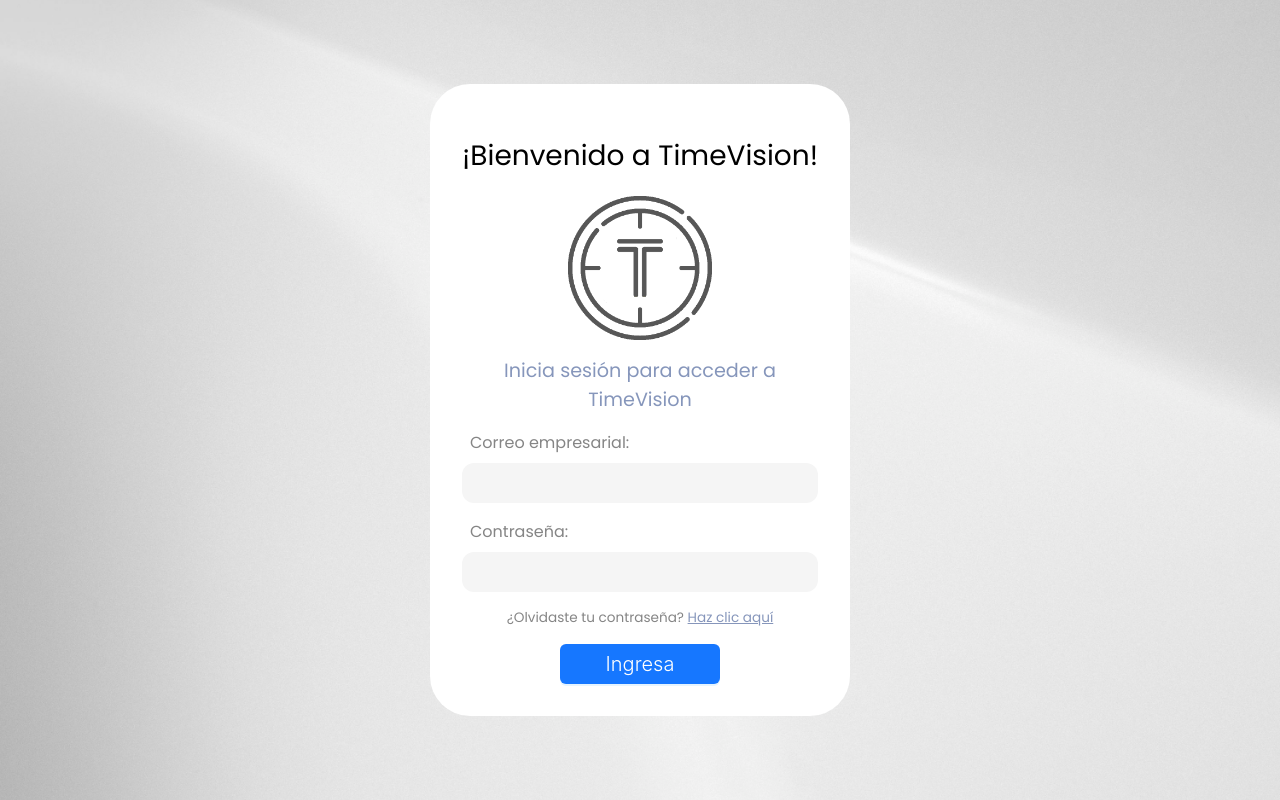
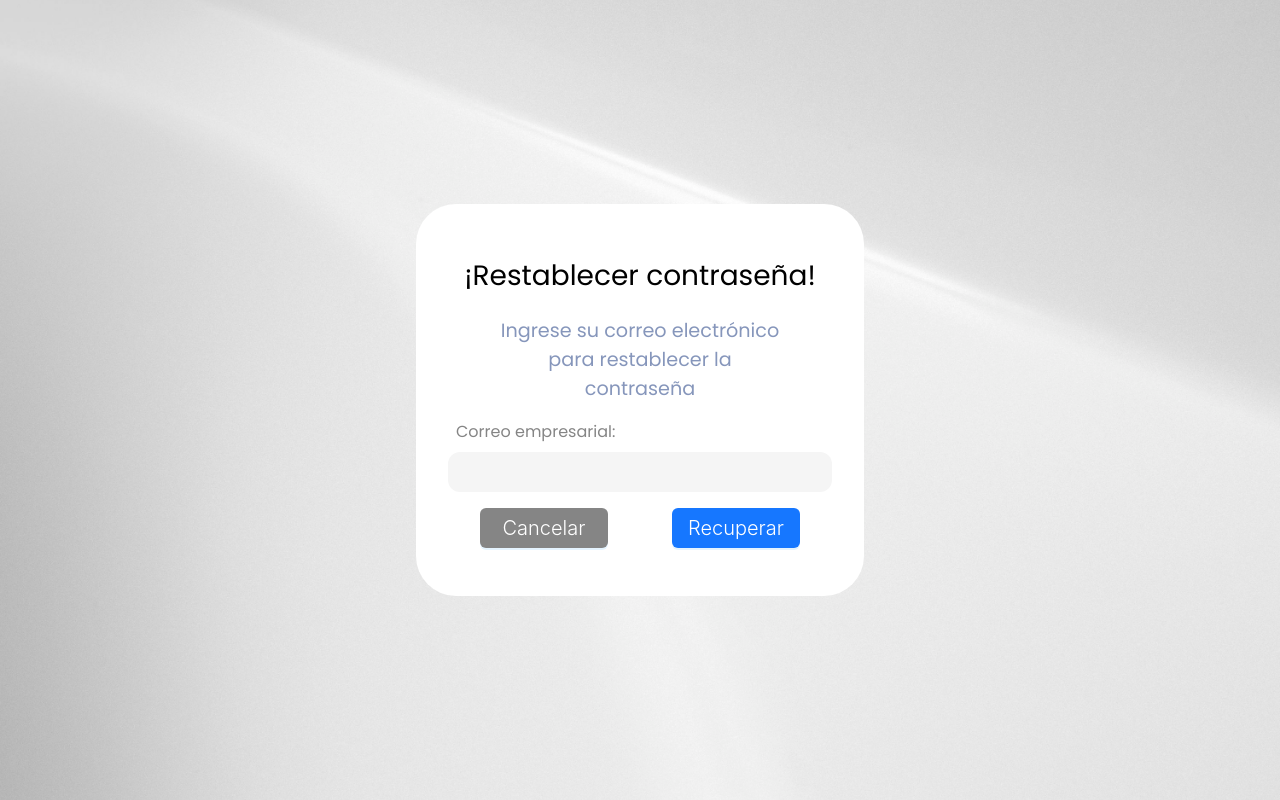
Before and after one commit to Girveos/TimeVision-frontend-web, a React (Create React App) app: page / in a window 1280 px wide. Built offline with nearby package versions, Linux system fonts and the light colour scheme.

Commit message:
Creación de interfaz para la recuperación de contraseña

```diff
--- a/src/App.js
+++ b/src/App.js
@@ -1,10 +1,11 @@
 import './App.css';
-import Login from './components/login/Login'
+/* import Login from './components/login/Login' */
+import ChangePassword from './components/screens/changePassword/ChangePassword'
 
 
 function App() {
   return (
-    <Login/>
+    <ChangePassword/>
   );
 }
 
--- /dev/null
+++ b/src/components/screens/changePassword/ChangePassword.css
@@ -0,0 +1,115 @@
+@import url('https://fonts.googleapis.com/css2?family=Poppins:wght@400;700&display=swap');
+
+.ChangePasswordScreen {
+    position: relative;
+    width: 100%;
+    height: 100vh;
+    display: flex;
+    align-items: center;
+    justify-content: center;
+    overflow: auto;
+}
+
+.LoginBackground {
+    position: absolute;
+    top: 0;
+    left: 0;
+    right: 0;
+    bottom: 0;
+    background-image: url('../../../assets/fondoLogin.jpeg');
+    background-size: cover;
+    background-position: center;
+}
+
+.LoginCard {
+    background-color: white;
+    flex-direction: column;
+    padding: 4vh;
+    z-index: 1;
+    border-radius: 5vh;
+    font-family: 'Poppins';
+    margin-right: 2vh;
+    margin-left: 2vh;
+    display: flex;
+    align-items: center;
+    justify-content: center;
+}
+
+.LoginContent {
+
+    display: flex;
+    flex-direction: column;
+    align-items: center;
+    justify-content: center;
+
+    h1 {
+        text-align: center;
+        font-weight: 100;
+        font-size: 3.5vh;
+    }
+
+    h2 {
+        width: 35vh;
+        text-align: center;
+        font-weight: 100;
+        color: #8696BB;
+        font-size: 2.4vh;
+        margin-bottom: 0;
+        margin-top:0;
+    }
+}
+
+.LoginInputs {
+    width: 100%;
+
+    h3 {
+        margin-bottom: 1vh;
+        margin-left: 1vh;
+        font-weight: 100;
+        color: #858585;
+        font-size: 2vh;
+    }
+}
+
+.InputMail{
+    background-color: #f5f5f5;
+    border: 0;
+    border-radius: 1.5vh;
+    height: 5vh;
+    transition: border-color 0.3s ease;
+    font-weight: 100;
+    font-size: 1.2rem;
+}
+
+.InputMail:hover,
+.InputMail:focus {
+    background-color: #f5f5f583;
+}
+
+.LoginButton {
+    width: 20vh;
+    height: 5vh;
+    font-size: 2.5vh;
+    font-weight: 300;
+    margin: 2vh;
+    display: flex;
+    align-items: center;
+}
+
+.CancelButton {
+    width: 20vh;
+    height: 5vh;
+    font-size: 2.5vh;
+    font-weight: 300;
+    margin: 2vh;
+    display: flex;
+    align-items: center;
+    background-color: #858585;
+}
+
+.buttonContainer{
+    display: flex;
+    align-items: center;
+    justify-content: center;
+
+}
--- /dev/null
+++ b/src/components/screens/changePassword/ChangePassword.js
@@ -0,0 +1,32 @@
+import { Input, Button } from "antd";
+import "./ChangePassword.css";
+
+export default function ChangePassword() {
+  return (
+    <div className="ChangePasswordScreen">
+      <div className="LoginCard">
+        <div className="LoginContent">
+          <h1>¡Restablecer contraseña!</h1>
+          <h2>Ingrese su correo electrónico para restablecer la contraseña</h2>
+        </div>
+        <div className="LoginInputs">
+          <h3>Correo empresarial:</h3>
+          <Input placeholder="" className="InputMail" />
+        </div>
+        <div className="buttonContainer">
+          <div className="LoginButton">
+            <Button type="primary" className="CancelButton">
+              Cancelar
+            </Button>
+          </div>
+          <div className="LoginButton">
+            <Button type="primary" className="LoginButton">
+              Recuperar
+            </Button>
+          </div>
+        </div>
+      </div>
+      <div className="LoginBackground" />
+    </div>
+  );
+}
```
Also changed, not shown: src/components/screens/login/Login.css (renamed from src/components/login/Login.css), src/components/screens/login/Login.js (renamed from src/components/login/Login.js).
